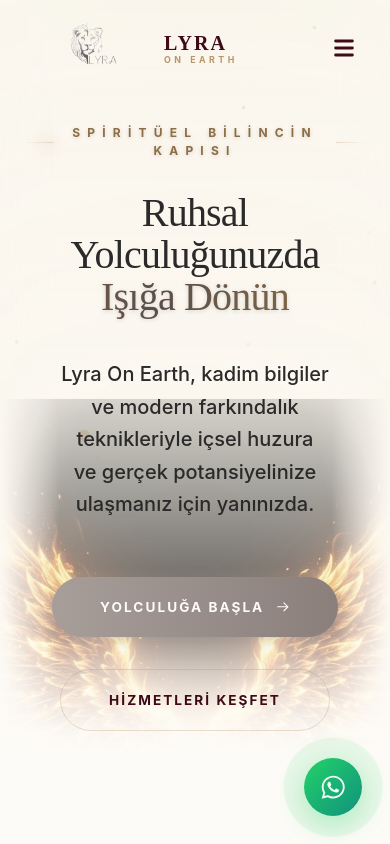
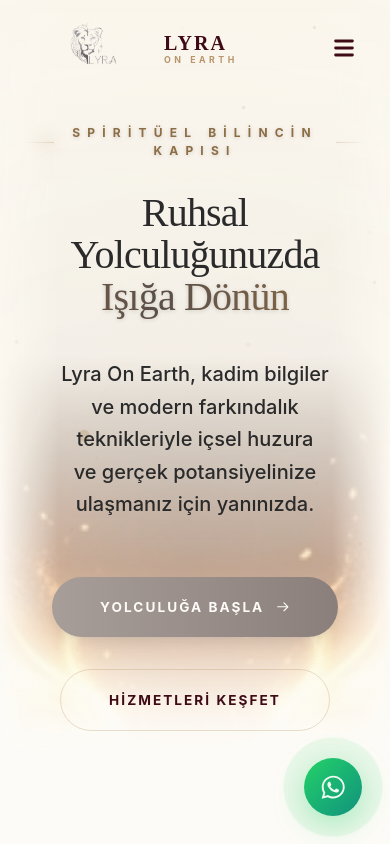
Before and after one commit to Impevos/Lyra, a Next.js app: page / in a window 390 px wide. Shown: the top 844 px of the page. Built offline with nearby package versions, Linux system fonts and the light colour scheme.

Commit message:
responsive eklentisi

```diff
--- a/src/app/page.tsx
+++ b/src/app/page.tsx
@@ -11,16 +11,17 @@ export default function HomePage() {
       {/* ✦ Ethereal Fire Wings Background ✦ */}
       <div className="absolute top-0 left-0 w-full h-[140vh] pointer-events-none z-0 overflow-hidden">
 
-        {/* The Wings — Pushed down slightly to frame the bottom, scaled for impact */}
-        <div className="relative w-full h-full flex items-center justify-center animate-float translate-y-[15vh]">
+        {/* The Wings — Responsive positioning and scaling to look organic, not like a pasted photo */}
+        <div className="relative w-full h-full flex items-center justify-center animate-float translate-y-[10vh] md:translate-y-[15vh]">
           <div className="relative w-full max-w-[2400px] h-full flex items-center justify-center">
             <img
               src="/wings_golden_fire.png"
               alt="Ethereal Wings"
-              className="w-full h-full object-contain scale-[1.6] mix-blend-screen opacity-[0.85]"
+              className="w-full h-full object-cover md:object-contain scale-[2.5] md:scale-[1.6] mix-blend-screen opacity-[0.75]"
               style={{
-                maskImage: 'radial-gradient(ellipse 60% 60% at 50% 50%, black 40%, transparent 80%)',
-                WebkitMaskImage: 'radial-gradient(ellipse 60% 60% at 50% 50%, black 40%, transparent 80%)'
+                /* Extremely soft mask to ensure the rectangular bounds of the image are never seen */
+                maskImage: 'radial-gradient(circle at 50% 50%, black 20%, transparent 70%)',
+                WebkitMaskImage: 'radial-gradient(circle at 50% 50%, black 20%, transparent 70%)'
               }}
             />
           </div>
```
